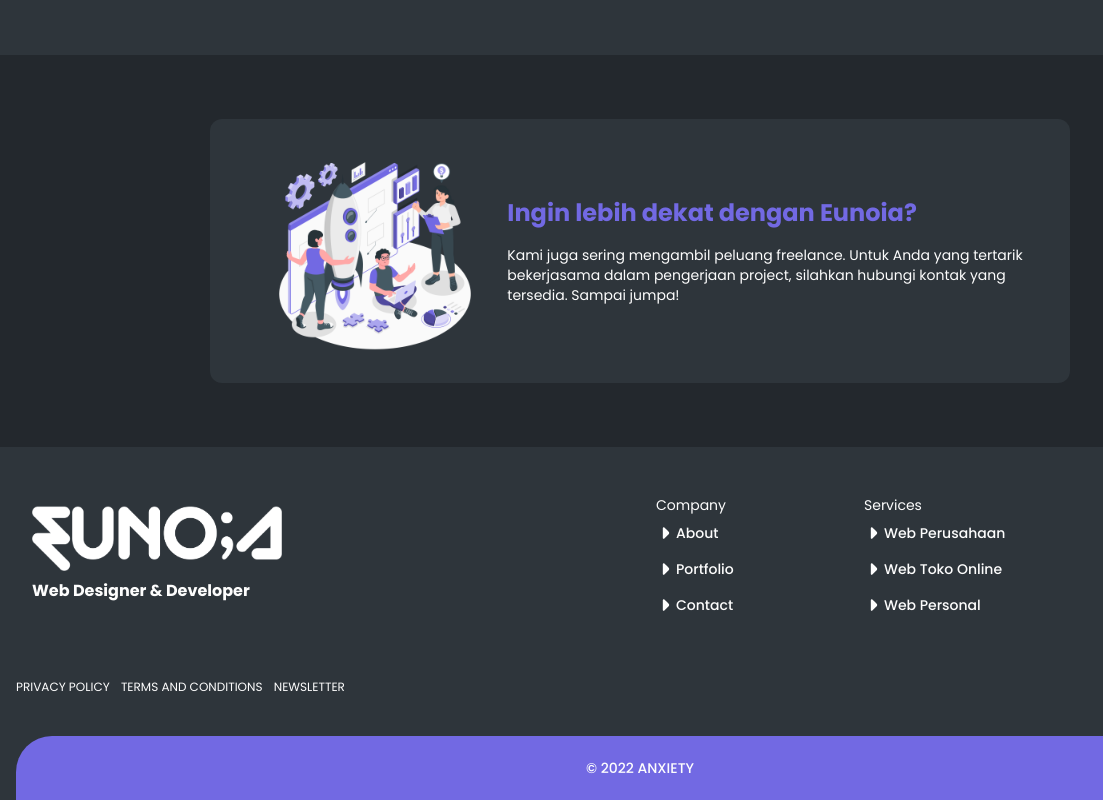
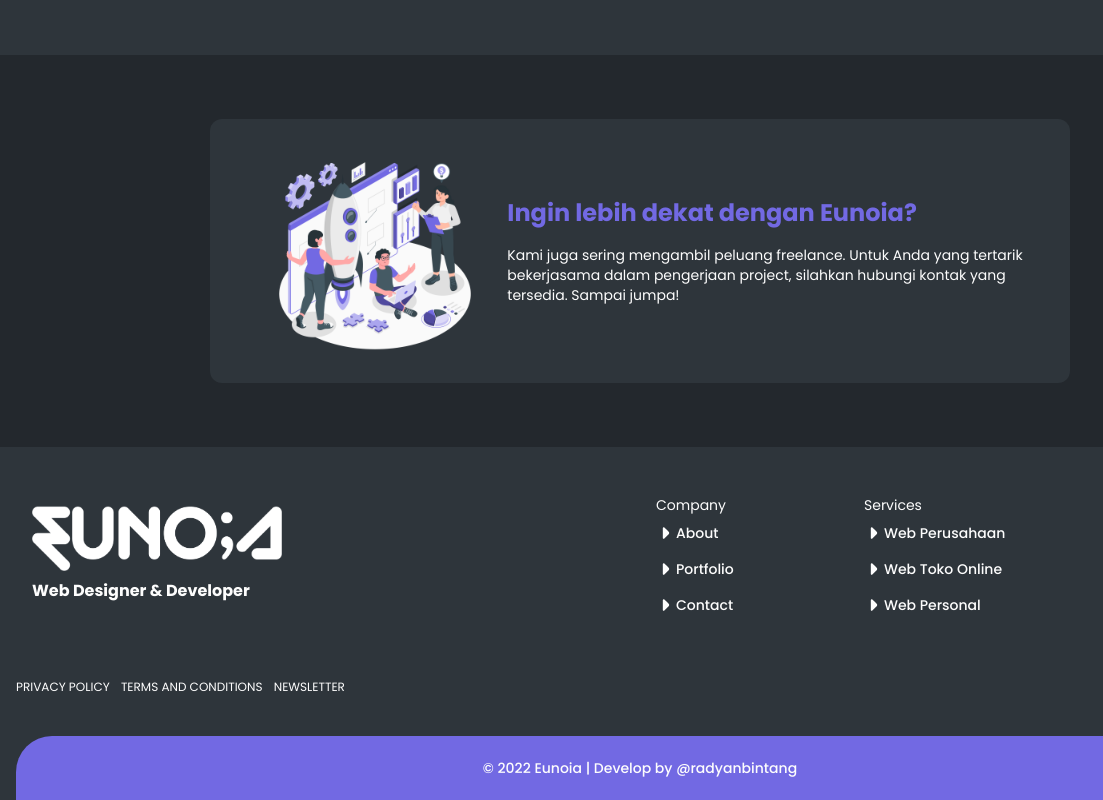
Before and after one commit to rdynxyz/eunoia, a website: page contact.html in a window 1280 px wide. Shown: the part 889-1689 px from the top of the page, 0-1103 px from the left. Drawn offline with nearby package versions, Linux system fonts and the light colour scheme; a web font is replaced by a local one.

Commit message:
revisi footer

```diff
--- a/contact.html
+++ b/contact.html
@@ -338,7 +338,7 @@
             </div>
         </div>
         <div class="bg-third container mx-auto mt-8 h-16 rounded-tl-[36px] rounded-tr-[36px] flex justify-center items-center">
-            <h1 class="font-medium text-primary">© 2022 ANXIETY</h1>
+            <h1 class="font-medium text-primary">© 2022 Eunoia | Develop by <a href="https://www.instagram.com/radyanbintang">@radyanbintang</a></h1>
         </div>
     </div>
 
```
Also changed, not shown: index.html (+1 -1 lines), portfolio.html (+1 -1 lines), webpersonal.html (+1 -1 lines), webperusahaan.html (+1 -1 lines), webtokoonline.html (+1 -1 lines).
